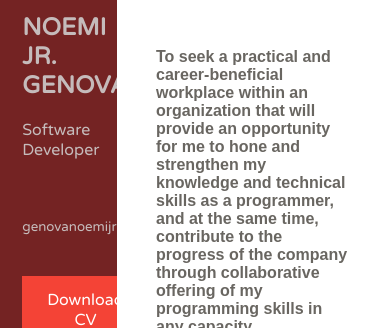
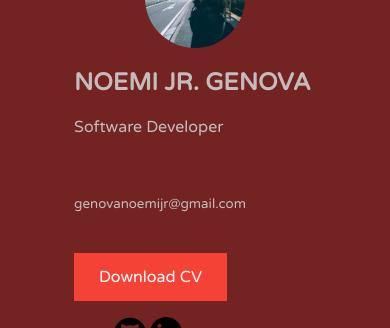
Before and after one commit to genovanoemi26/GenovaNoemi, a plain HTML site: page index.html in a window 390 px wide. Shown: the part 130-458 px from the top of the page. Drawn offline with Linux system fonts and the light colour scheme; a web font is replaced by a local one.

Commit message:
4th commit

```diff
--- a/styles.css
+++ b/styles.css
@@ -15,6 +15,22 @@ body {
     font-family: 'Varela Round', sans-serif;
 }
 
+@media screen and (max-width: 700px) {
+  .side-nav {
+    width: 100%;
+    height: auto;
+    position: relative;
+  }
+  .side-nav a {float: left;}
+  div.content {margin-left: 0;}
+}
+
+@media screen and (max-width: 400px) {
+  .side-nav a {
+    text-align: center;
+    float: none;
+  }
+}
 
 
 /* .footer{
```
